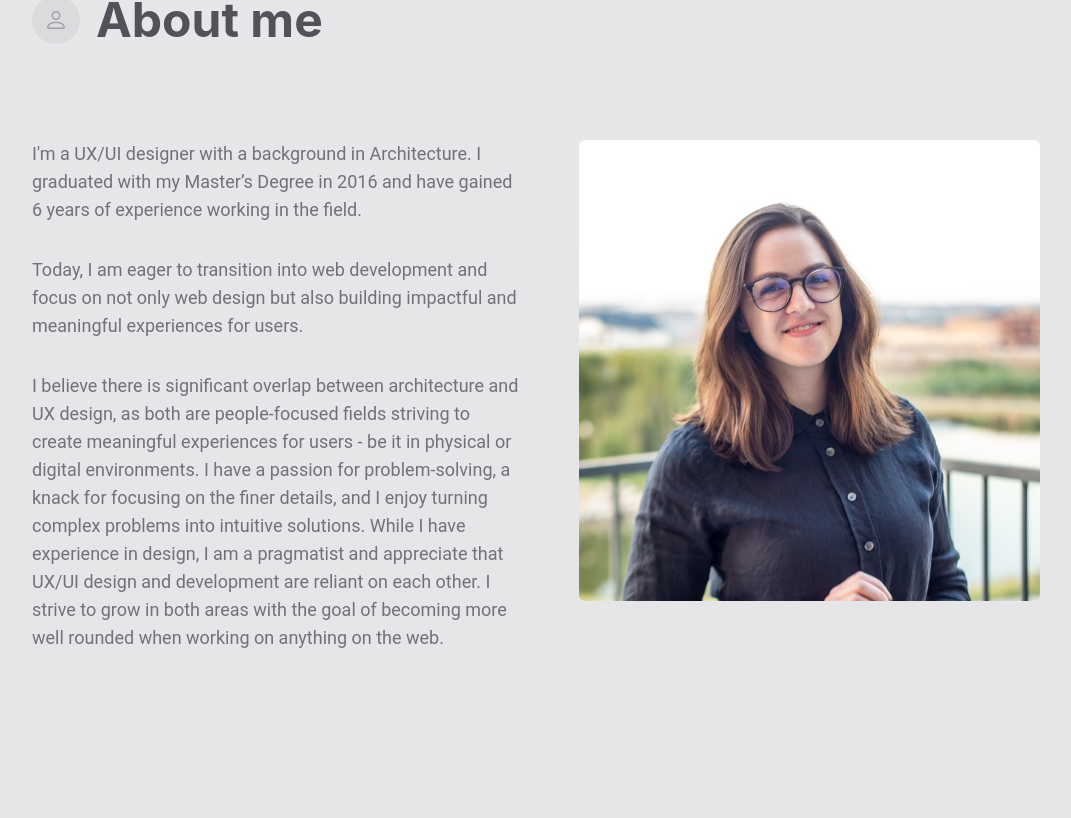
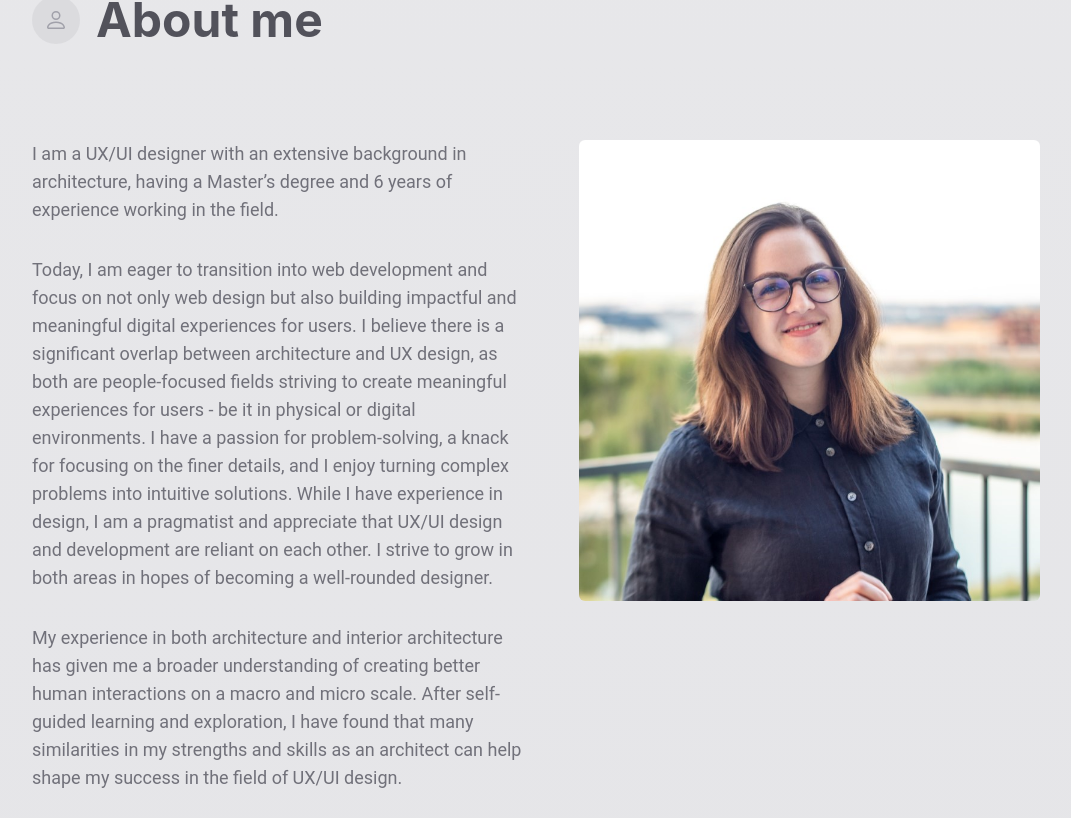
Before and after one commit to Chrys-Nicolaides/portfolio, a React (Create React App) app: page / in a window 1280 px wide. Shown: the part 6862-7680 px from the top of the page, without its empty margins (96-1167 px from the left). Built offline with nearby package versions, Linux system fonts and the light colour scheme.

Commit message:
docs: :memo: About me text & resume updated

```diff
--- a/src/pages/About.js
+++ b/src/pages/About.js
@@ -17,25 +17,30 @@ const Skills = () => {
       <div className="flex lg:flex-row flex-col gap-10 lg:w-full">
         <div className="lg:w-1/2 2xl:w-2/3 w-full">
           <p className="cs-body sm:text-base lg:text-lg 2xl:text-xl text-sm w-full pb-4 pt-0">
-            I'm a UX/UI designer with a background in Architecture. I graduated
-            with my Master’s Degree in 2016 and have gained 6 years of
-            experience working in the field.
+            I am a UX/UI designer with an extensive background in architecture,
+            having a Master’s degree and 6 years of experience working in the
+            field.
           </p>
           <p className="cs-body sm:text-base lg:text-lg 2xl:text-xl text-sm w-full pb-4">
             Today, I am eager to transition into web development and focus on
             not only web design but also building impactful and meaningful
-            experiences for users.
+            digital experiences for users. I believe there is a significant
+            overlap between architecture and UX design, as both are
+            people-focused fields striving to create meaningful experiences for
+            users - be it in physical or digital environments. I have a passion
+            for problem-solving, a knack for focusing on the finer details, and
+            I enjoy turning complex problems into intuitive solutions. While I
+            have experience in design, I am a pragmatist and appreciate that
+            UX/UI design and development are reliant on each other. I strive to
+            grow in both areas in hopes of becoming a well-rounded designer.
           </p>
           <p className="cs-body sm:text-base lg:text-lg 2xl:text-xl text-sm w-full pb-4">
-            I believe there is significant overlap between architecture and UX
-            design, as both are people-focused fields striving to create
-            meaningful experiences for users - be it in physical or digital
-            environments. I have a passion for problem-solving, a knack for
-            focusing on the finer details, and I enjoy turning complex problems
-            into intuitive solutions. While I have experience in design, I am a
-            pragmatist and appreciate that UX/UI design and development are
-            reliant on each other. I strive to grow in both areas with the goal
-            of becoming more well rounded when working on anything on the web.
+            My experience in both architecture and interior architecture has
+            given me a broader understanding of creating better human
+            interactions on a macro and micro scale. After self-guided learning
+            and exploration, I have found that many similarities in my strengths
+            and skills as an architect can help shape my success in the field of
+            UX/UI design.
           </p>
         </div>
         <div
--- a/src/pages/FeatureProjectPage.js
+++ b/src/pages/FeatureProjectPage.js
@@ -168,7 +168,7 @@ const FeatureProjectPage = ({ darkTheme }) => {
             Breaking each responsibility down, I proposed the visual design to
             the client which included a design system, wireframes, mockups,
             prototypes and a component library. These elements were all informed
-            by the research and analysis I did prior, user interviews &
+            by the research and analysis I did prior, user interviews and
             discussions, user journey and empathy maps, and using the heauristic
             evaluation as a usability check.
           </p>
@@ -193,7 +193,7 @@ const FeatureProjectPage = ({ darkTheme }) => {
             project.
           </p>
           <p className="cs-body">
-            From here, I was able to narrow done the specifics the client was
+            From here, I was able to narrow down the specifics the client was
             looking for and understand the preferred layout and relationship of
             those elements to meet his requirements.
           </p>
--- a/src/projects/CarouselProjectThree.js
+++ b/src/projects/CarouselProjectThree.js
@@ -90,12 +90,12 @@ const CarouselProjectThree = () => {
               <div>
                 <h5 className="font-bold">Role on Project</h5>
                 <h6 className="sm:pb-8 pb-12">
-                  Project & architectural lead, mentored juniors, translation of
-                  client requirements into technically realised design, client
-                  communication, project co-ordination & planning, project
-                  administration, concept design, budget planning & cost
-                  drawings, detailed & technical documention, interior
-                  detailing, site inspections & quality control
+                  Project and architectural lead, mentored juniors, translation
+                  of client requirements into technically realised design,
+                  client relations, project co-ordination and planning, project
+                  administration, concept design, budget planning and cost
+                  drawings, detailed and technical documention, interior
+                  detailing, site inspections and quality control
                 </h6>
               </div>
             </div>
--- a/src/projects/CarouselProjectTwo.jsx
+++ b/src/projects/CarouselProjectTwo.jsx
@@ -74,12 +74,13 @@ const CarouselProjectTwo = () => {
               <div>
                 <h5 className="font-bold">Role on Project</h5>
                 <h6 className="sm:pb-8 pb-12">
-                  Architectural co-ordination & planning, construction drawings
-                  & technical documentation, interior detailing. Architectural
-                  co-ordination & planning, construction drawings & technical
-                  documentation, interior detailing.Architectural co-ordination
-                  & planning, construction drawings & technical documentation,
-                  interior detailing.
+                  Architectural co-ordination and planning, construction
+                  drawings and technical documentation, interior detailing.
+                  Architectural co-ordination and planning, construction
+                  drawings and technical documentation, interior
+                  detailing.Architectural co-ordination and planning,
+                  construction drawings and technical documentation, interior
+                  detailing.
                 </h6>
               </div>
             </div>
```
Also changed, not shown: 1 other file (tests, documents, lock files or other folders).
